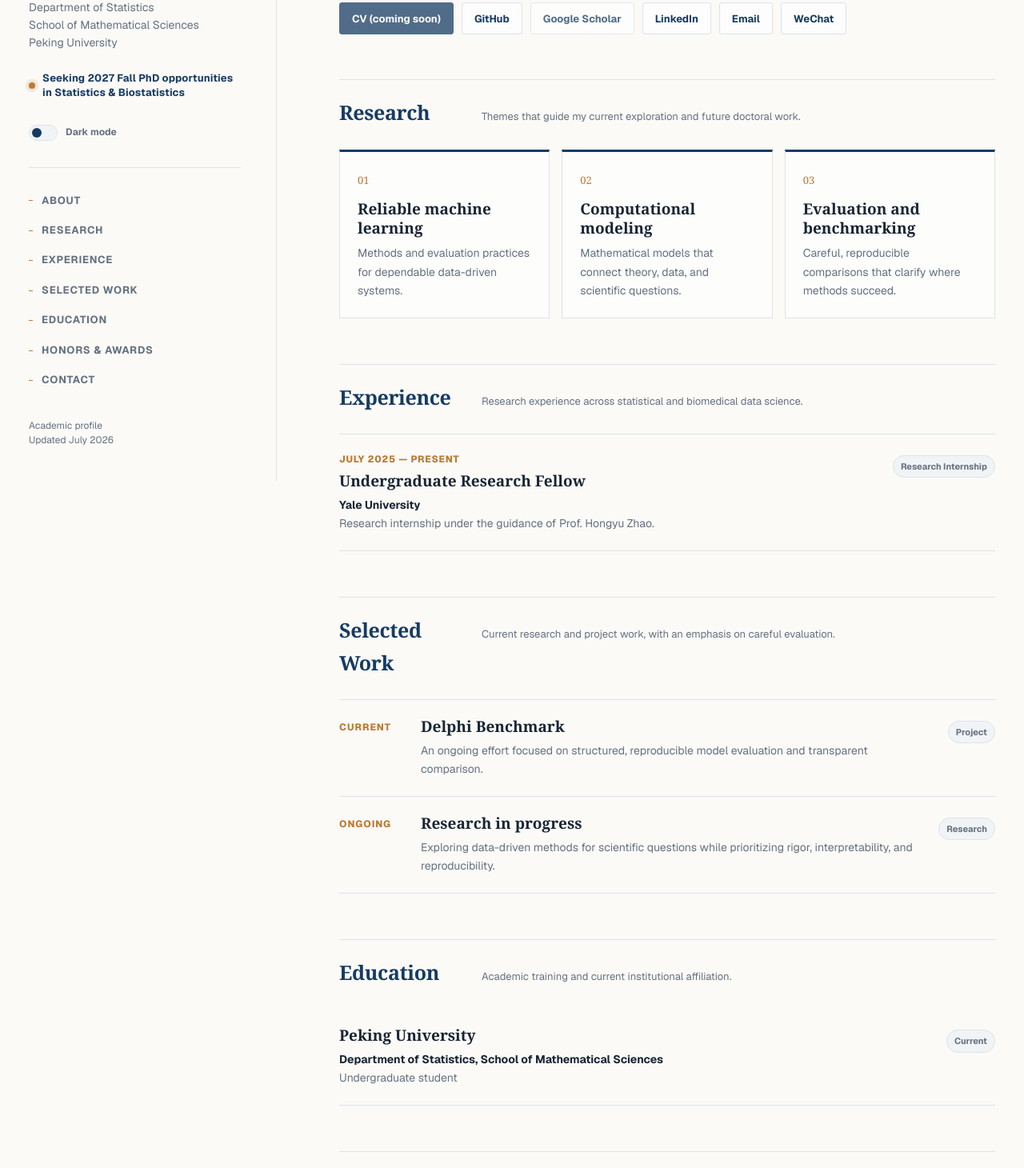
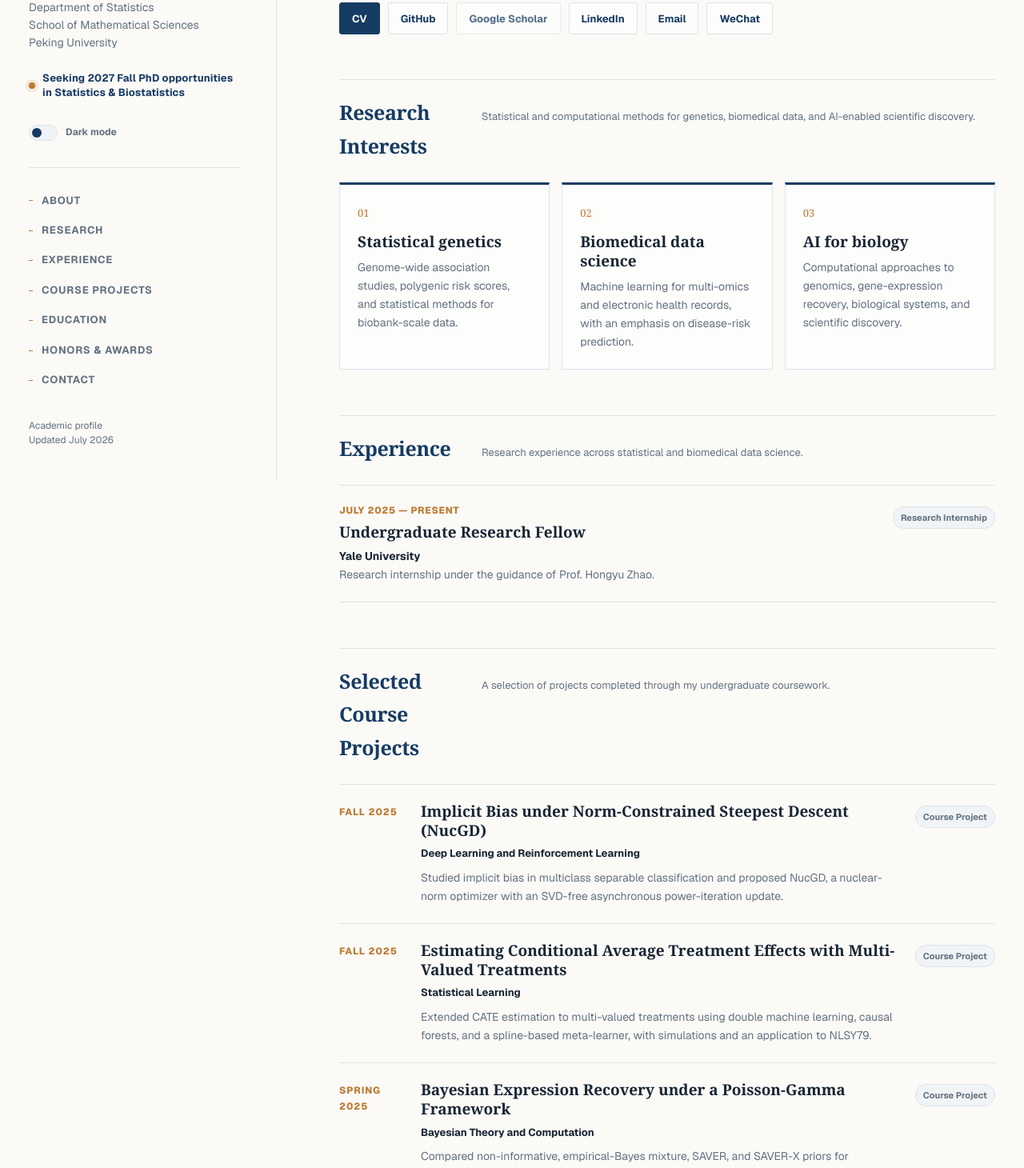
Before and after one commit to KaixuTang/KaixuTang.github.io, a Next.js app: page / in a window 1280 px wide. Shown: the part 280-1740 px from the top of the page at 80% size. Built offline with nearby package versions, Linux system fonts and the light colour scheme.

Commit message:
Add CV and course projects

```diff
--- a/app/globals.css
+++ b/app/globals.css
@@ -498,6 +498,25 @@ h3 {
   margin: 0 0 6px;
 }
 
+.work-item h3 a {
+  color: inherit;
+  text-decoration-color: color-mix(in srgb, var(--accent) 72%, transparent);
+  text-decoration-thickness: 1px;
+  text-underline-offset: 3px;
+}
+
+.work-item h3 a:hover {
+  color: var(--navy);
+  text-decoration-color: var(--navy);
+}
+
+.work-item .project-course {
+  margin: 0 0 8px;
+  color: var(--ink);
+  font-size: 13px;
+  font-weight: 650;
+}
+
 .education-item {
   grid-template-columns: minmax(0, 1fr) auto;
 }
--- a/app/layout.tsx
+++ b/app/layout.tsx
@@ -16,7 +16,7 @@ export const metadata: Metadata = {
   metadataBase: new URL("https://kaixutang.github.io"),
   title: "Kaixu Tang | Academic Homepage",
   description:
-    "Kaixu Tang is an undergraduate student in the Department of Statistics, School of Mathematical Sciences, Peking University, and an Undergraduate Research Fellow at Yale University.",
+    "Kaixu Tang is an undergraduate student in the Department of Statistics, School of Mathematical Sciences, Peking University, with research interests in statistical genetics, biomedical data science, and AI for biology.",
   icons: {
     icon: [{ url: "/favicon.jpg", type: "image/jpeg" }],
     shortcut: "/favicon.jpg",
@@ -25,7 +25,7 @@ export const metadata: Metadata = {
   openGraph: {
     title: "Kaixu Tang | Academic Homepage",
     description:
-      "Statistics undergraduate at Peking University and research fellow at Yale University, seeking 2027 Fall PhD opportunities in Statistics and Biostatistics.",
+      "Statistics undergraduate at Peking University working in statistical genetics and biomedical data science, seeking 2027 Fall PhD opportunities in Statistics and Biostatistics.",
     type: "website",
     url: "https://kaixutang.github.io",
     images: [
@@ -41,7 +41,7 @@ export const metadata: Metadata = {
     card: "summary_large_image",
     title: "Kaixu Tang | Academic Homepage",
     description:
-      "Statistics undergraduate at Peking University and research fellow at Yale University, seeking 2027 Fall PhD opportunities in Statistics and Biostatistics.",
+      "Statistics undergraduate at Peking University working in statistical genetics and biomedical data science, seeking 2027 Fall PhD opportunities in Statistics and Biostatistics.",
     images: ["/og.png"],
   },
 };
--- a/app/page.tsx
+++ b/app/page.tsx
@@ -7,21 +7,21 @@ type Theme = "light" | "dark";
 const researchThemes = [
   {
     index: "01",
-    title: "Reliable machine learning",
+    title: "Statistical genetics",
     description:
-      "Methods and evaluation practices for dependable data-driven systems.",
+      "Genome-wide association studies, polygenic risk scores, and statistical methods for biobank-scale data.",
   },
   {
     index: "02",
-    title: "Computational modeling",
+    title: "Biomedical data science",
     description:
-      "Mathematical models that connect theory, data, and scientific questions.",
+      "Machine learning for multi-omics and electronic health records, with an emphasis on disease-risk prediction.",
   },
   {
     index: "03",
-    title: "Evaluation and benchmarking",
+    title: "AI for biology",
     description:
-      "Careful, reproducible comparisons that clarify where methods succeed.",
+      "Computational approaches to genomics, gene-expression recovery, biological systems, and scientific discovery.",
   },
 ];
 
@@ -29,7 +29,7 @@ const navigation = [
   ["About", "about"],
   ["Research", "research"],
   ["Experience", "experience"],
-  ["Selected Work", "work"],
+  ["Course Projects", "work"],
   ["Education", "education"],
   ["Honors & Awards", "awards"],
   ["Contact", "contact"],
@@ -162,13 +162,14 @@ export default function Home() {
           </div>
 
           <div className="actions" aria-label="Profile links">
-            <span
-              className="primary-action action-placeholder"
-              aria-disabled="true"
-              title="CV will be added soon"
+            <a
+              className="primary-action"
+              href="/Kaixu_Tang_CV.pdf"
+              target="_blank"
+              rel="noreferrer"
             >
-              CV (coming soon)
-            </span>
+              CV
+            </a>
             <a
               href="https://github.com/KaixuTang"
               target="_blank"
@@ -199,10 +200,10 @@ export default function Home() {
 
         <section id="research">
           <div className="section-head">
-            <h2>Research</h2>
+            <h2>Research Interests</h2>
             <p className="section-note">
-              Themes that guide my current exploration and future doctoral
-              work.
+              Statistical and computational methods for genetics, biomedical
+              data, and AI-enabled scientific discovery.
             </p>
           </div>
 
@@ -243,35 +244,85 @@ export default function Home() {
 
         <section id="work">
           <div className="section-head">
-            <h2>Selected Work</h2>
+            <h2>Selected Course Projects</h2>
             <p className="section-note">
-              Current research and project work, with an emphasis on careful
-              evaluation.
+              A selection of projects completed through my undergraduate
+              coursework.
             </p>
           </div>
 
           <div className="work-list">
             <article className="work-item">
-              <div className="work-label">Current</div>
+              <div className="work-label">Fall 2025</div>
               <div>
-                <h3>Delphi Benchmark</h3>
+                <h3>
+                  <a
+                    href="https://arxiv.org/abs/2603.22824"
+                    target="_blank"
+                    rel="noreferrer"
+                  >
+                    Implicit Bias under Norm-Constrained Steepest Descent
+                    (NucGD)
+                  </a>
+                </h3>
+                <p className="project-course">
+                  Deep Learning and Reinforcement Learning
+                </p>
                 <p>
-                  An ongoing effort focused on structured, reproducible model
-                  evaluation and transparent comparison.
+                  Studied implicit bias in multiclass separable classification
+                  and proposed NucGD, a nuclear-norm optimizer with an SVD-free
+                  asynchronous power-iteration update.
                 </p>
               </div>
-              <span className="tag">Project</span>
+              <span className="tag">Course Project</span>
             </article>
             <article className="work-item">
-              <div className="work-label">Ongoing</div>
+              <div className="work-label">Fall 2025</div>
               <div>
-                <h3>Research in progress</h3>
+                <h3>
+                  Estimating Conditional Average Treatment Effects with
+                  Multi-Valued Treatments
+                </h3>
+                <p className="project-course">Statistical Learning</p>
                 <p>
-                  Exploring data-driven methods for scientific questions while
-                  prioritizing rigor, interpretability, and reproducibility.
+                  Extended CATE estimation to multi-valued treatments using
+                  double machine learning, causal forests, and a spline-based
+                  meta-learner, with simulations and an application to NLSY79.
                 </p>
               </div>
-              <span className="tag">Research</span>
+              <span className="tag">Course Project</span>
+            </article>
+            <article className="work-item">
+              <div className="work-label">Spring 2025</div>
+              <div>
+                <h3>
+                  Bayesian Expression Recovery under a Poisson-Gamma Framework
+                </h3>
+                <p className="project-course">
+                  Bayesian Theory and Computation
+                </p>
+                <p>
+                  Compared non-informative, empirical-Bayes mixture, SAVER,
+                  and SAVER-X priors for expression recovery from PDAC bulk
+                  RNA-seq data with synthetic dropout.
+                </p>
+              </div>
+              <span className="tag">Course Project</span>
+            </article>
+            <article className="work-item">
+              <div className="work-label">Spring 2025</div>
+              <div>
+                <h3>Mathematical Modeling of the Mammalian Circadian Clock</h3>
+                <p className="project-course">
+                  Mathematical Modeling in the Life Sciences
+                </p>
+                <p>
+                  Reimplemented and calibrated the 16-ODE Leloup-Goldbeter
+                  circadian model to mouse liver data and assessed oscillation
+                  robustness through peak detection and sensitivity analysis.
+                </p>
+              </div>
+              <span className="tag">Course Project</span>
             </article>
           </div>
         </section>
```
Also changed, not shown: 2 other files (tests, documents, lock files or other folders).
